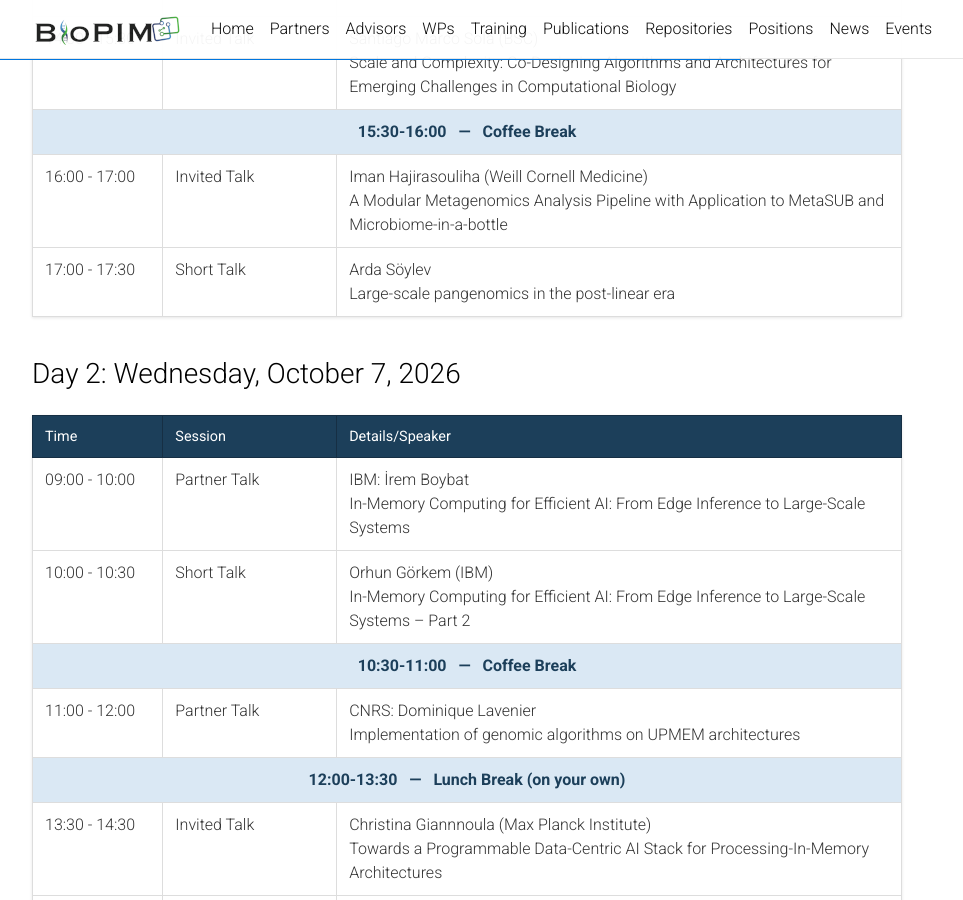
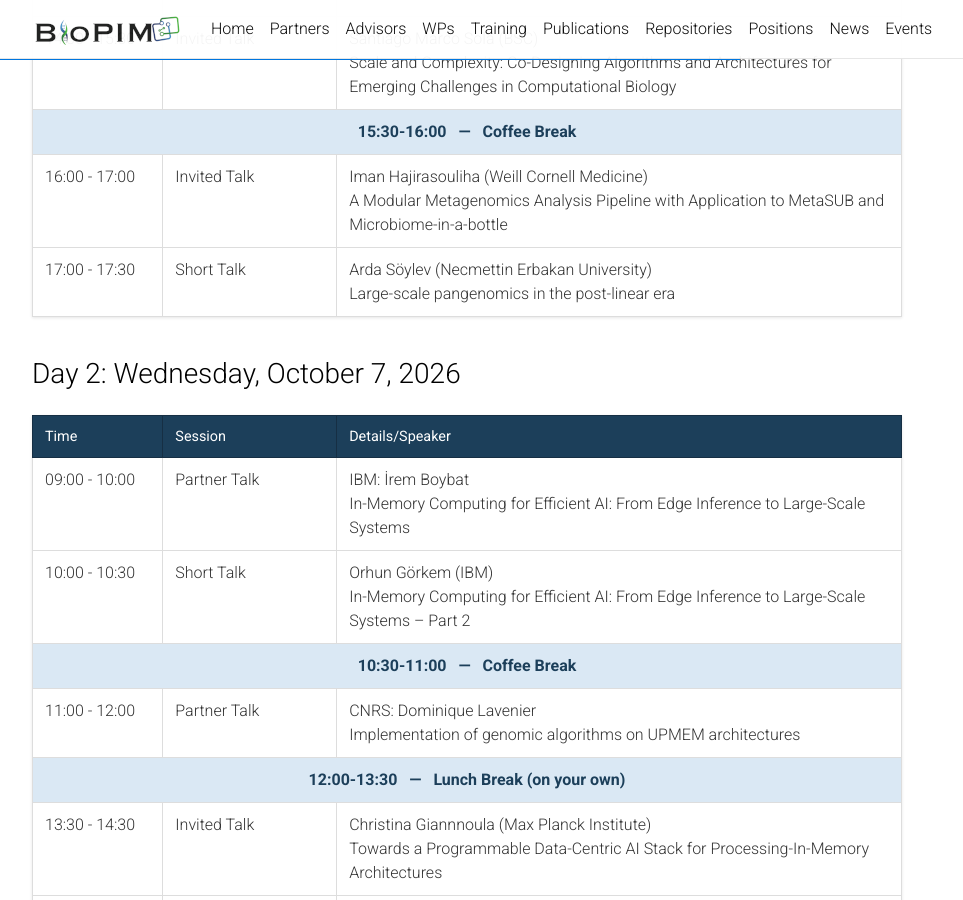
Before and after one commit to BioPIM/biopim.github.io, a Jekyll site: the page built from _pages/workshop.md, in a window 1280 px wide and 900 px high, scrolled down 911 px. Shown: the whole window, without its empty margins (173-1136 px from the left). Built offline with Jekyll 4.4.1, drawn with Linux system fonts in a browser that asks for light colours; comment, search, counter and statistics services are not loaded; a style sheet for code colours, icons or effects is not loaded.

```diff
--- a/_pages/workshop.md
+++ b/_pages/workshop.md
@@ -124,7 +124,7 @@
     <tr>
       <td>17:00 - 17:30</td>
       <td>Short Talk</td>
-      <td>Arda Söylev <br> Large-scale pangenomics in the post-linear era</td>
+      <td>Arda Söylev (Necmettin Erbakan University) <br> Large-scale pangenomics in the post-linear era</td>
     </tr>
   </tbody>
 </table>
```
